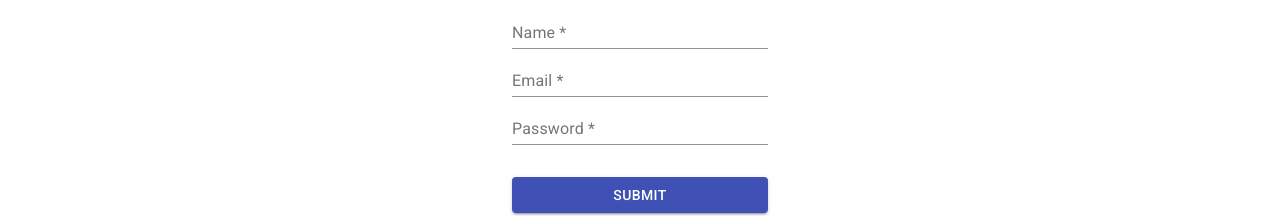
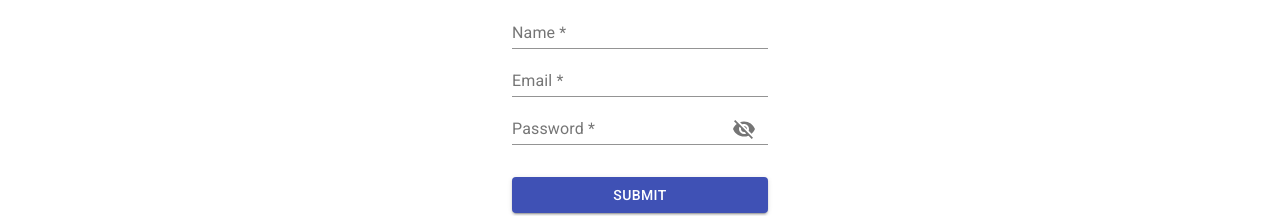
Before and after one commit to HoangNguyen-CA/restaurant-website, a React (Create React App) app: page /signup in a window 1280 px wide. Shown: the part 378-594 px from the top of the page. Built offline with nearby package versions, Linux system fonts and the light colour scheme; no server answers.

Commit message:
Added toggle visibility to password field

```diff
--- a/src/components/Forms/Input/Input.tsx
+++ b/src/components/Forms/Input/Input.tsx
@@ -1,5 +1,8 @@
 import React from 'react';
 import TextField from '@material-ui/core/TextField';
+import { InputAdornment, IconButton } from '@material-ui/core';
+import Visibility from '@material-ui/icons/Visibility';
+import VisibilityOff from '@material-ui/icons/VisibilityOff';
 
 interface InputProps {
   type: string;
@@ -11,6 +14,8 @@ interface InputProps {
 
 const Input = ({ type, label, config, value, onChange }: InputProps) => {
   let inputElement = null;
+  const [state, setstate] = React.useState(false);
+  const handleState = () => setstate(!state);
 
   switch (type) {
     case 'input' as string:
@@ -20,7 +25,17 @@ const Input = ({ type, label, config, value, onChange }: InputProps) => {
           label={label + ' *'}
           {...config}
           value={value}
+          type={state ? 'text' : 'password'}
           onChange={(e) => onChange(e)}
+          InputProps={{endAdornment:
+            <InputAdornment position="end">
+              {label === "Password" ? (
+                <IconButton onClick={handleState}>
+                  {state ? <Visibility /> : <VisibilityOff />}
+                </IconButton>
+              ) : null}
+            </InputAdornment>
+          }}
         />
       );
       break;
@@ -31,7 +46,17 @@ const Input = ({ type, label, config, value, onChange }: InputProps) => {
           label={label + ' *'}
           {...config}
           value={value}
+          type={state ? 'text' : 'password'}
           onChange={(e) => onChange(e)}
+          InputProps={{endAdornment:
+            <InputAdornment position="end">
+              {label === "Password" ? (
+                <IconButton onClick={handleState}>
+                  {state ? <Visibility /> : <VisibilityOff />}
+                </IconButton>
+              ) : null}
+            </InputAdornment>
+          }}
         />
       );
   }
```
